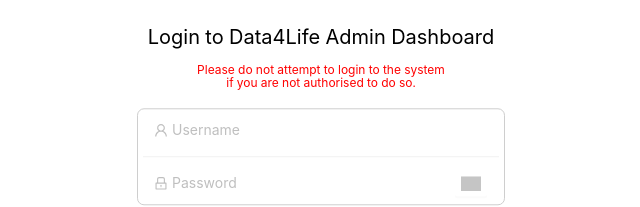
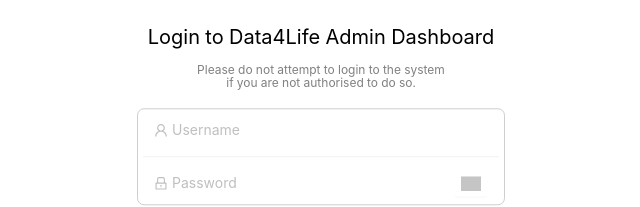
Before and after one commit to Data4Life-Initiative/dashboard, a React (Create React App) app: page / in a window 1280 px wide. Shown: the part 277-484 px from the top of the page, without its empty margins (319-959 px from the left). Built offline with nearby package versions, Linux system fonts and the light colour scheme; grey boxes are pictures that could not be loaded; what rambda would draw is missing.

Commit message:
Updating login cautionary text color

```diff
--- a/src/components/admin_login_component/style.css
+++ b/src/components/admin_login_component/style.css
@@ -168,5 +168,5 @@
   line-height: 1px !important;
   margin-bottom: 25px;
   font-size: 12px;
-  color: red;
+  color: grey;
 }
```
